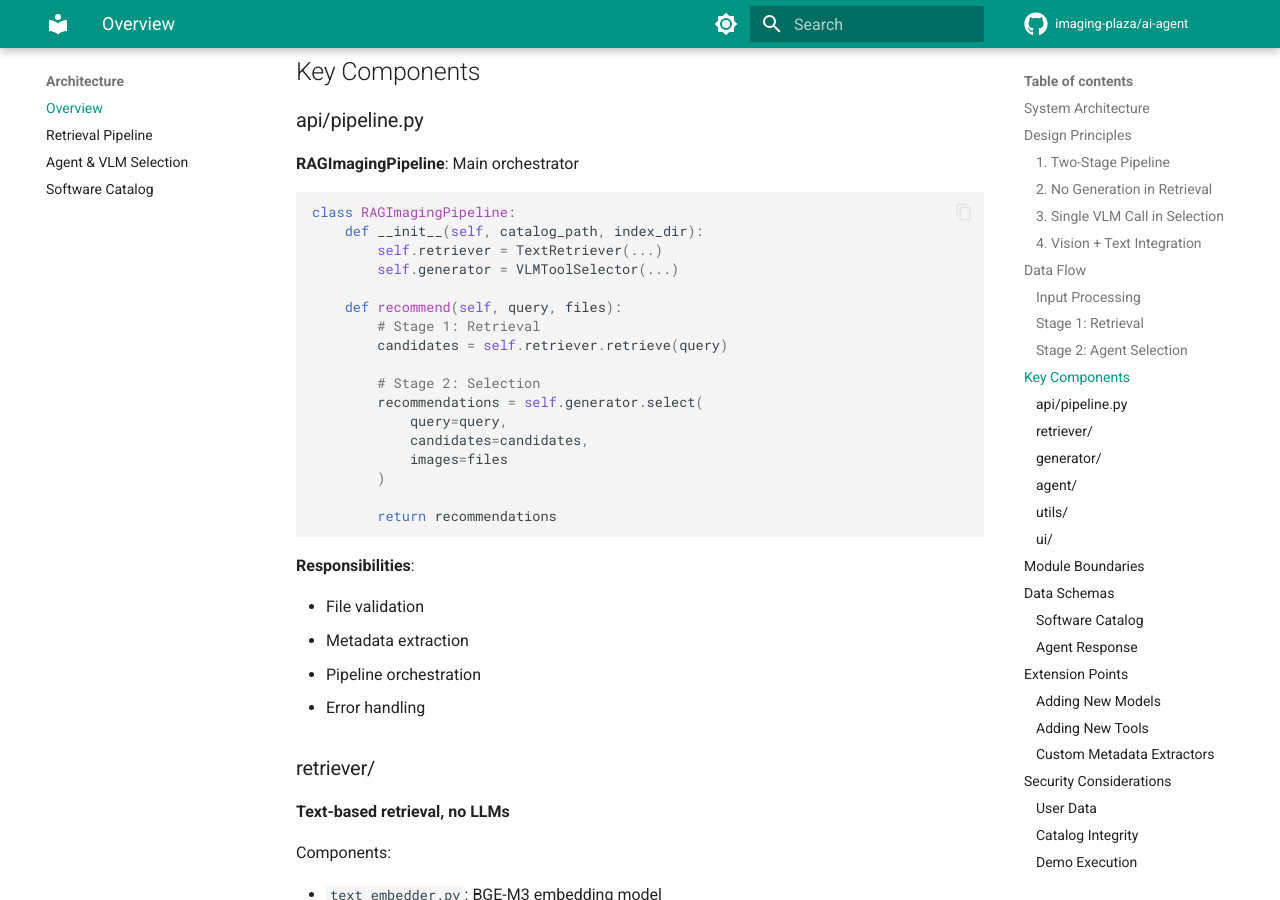
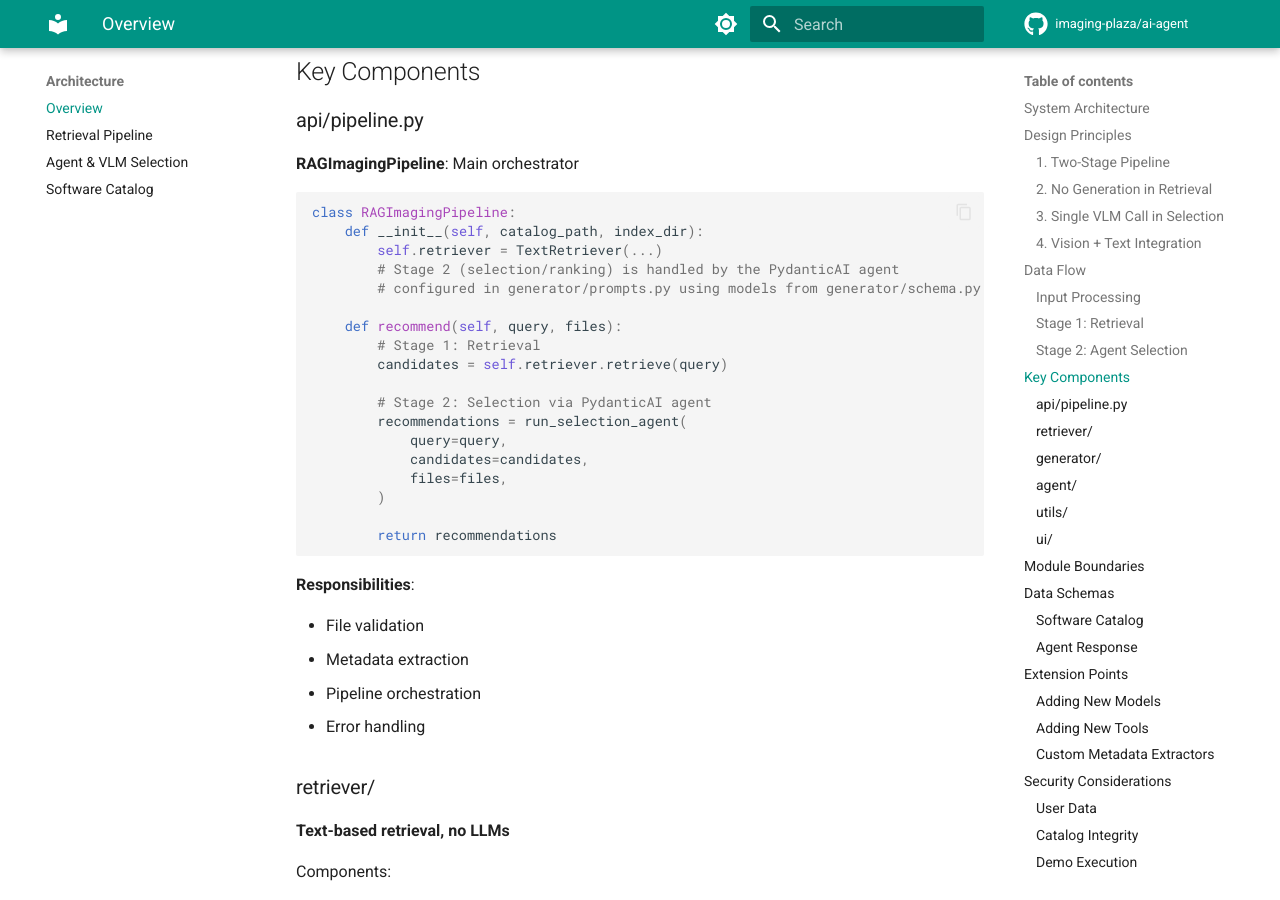
Before and after one commit to Imaging-Plaza/ai-agent, an MkDocs documentation site: the page built from docs/architecture/overview.md, in a window 1280 px wide and 900 px high, scrolled down 3592 px. Built offline with MkDocs 1.6.1 and Material for MkDocs 9.7.7, drawn with Linux system fonts in a browser that asks for light colours; comment, search, counter and statistics services are not loaded.

Commit message:
Update docs/architecture/overview.md
Co-authored-by: Copilot <175728472+Copilot@users.noreply.github.com>

```diff
--- a/docs/architecture/overview.md
+++ b/docs/architecture/overview.md
@@ -178,17 +178,18 @@ Inputs:
 class RAGImagingPipeline:
     def __init__(self, catalog_path, index_dir):
         self.retriever = TextRetriever(...)
-        self.generator = VLMToolSelector(...)
+        # Stage 2 (selection/ranking) is handled by the PydanticAI agent
+        # configured in generator/prompts.py using models from generator/schema.py
 
     def recommend(self, query, files):
         # Stage 1: Retrieval
         candidates = self.retriever.retrieve(query)
 
-        # Stage 2: Selection
-        recommendations = self.generator.select(
+        # Stage 2: Selection via PydanticAI agent
+        recommendations = run_selection_agent(
             query=query,
             candidates=candidates,
-            images=files
+            files=files,
         )
 
         return recommendations
```
